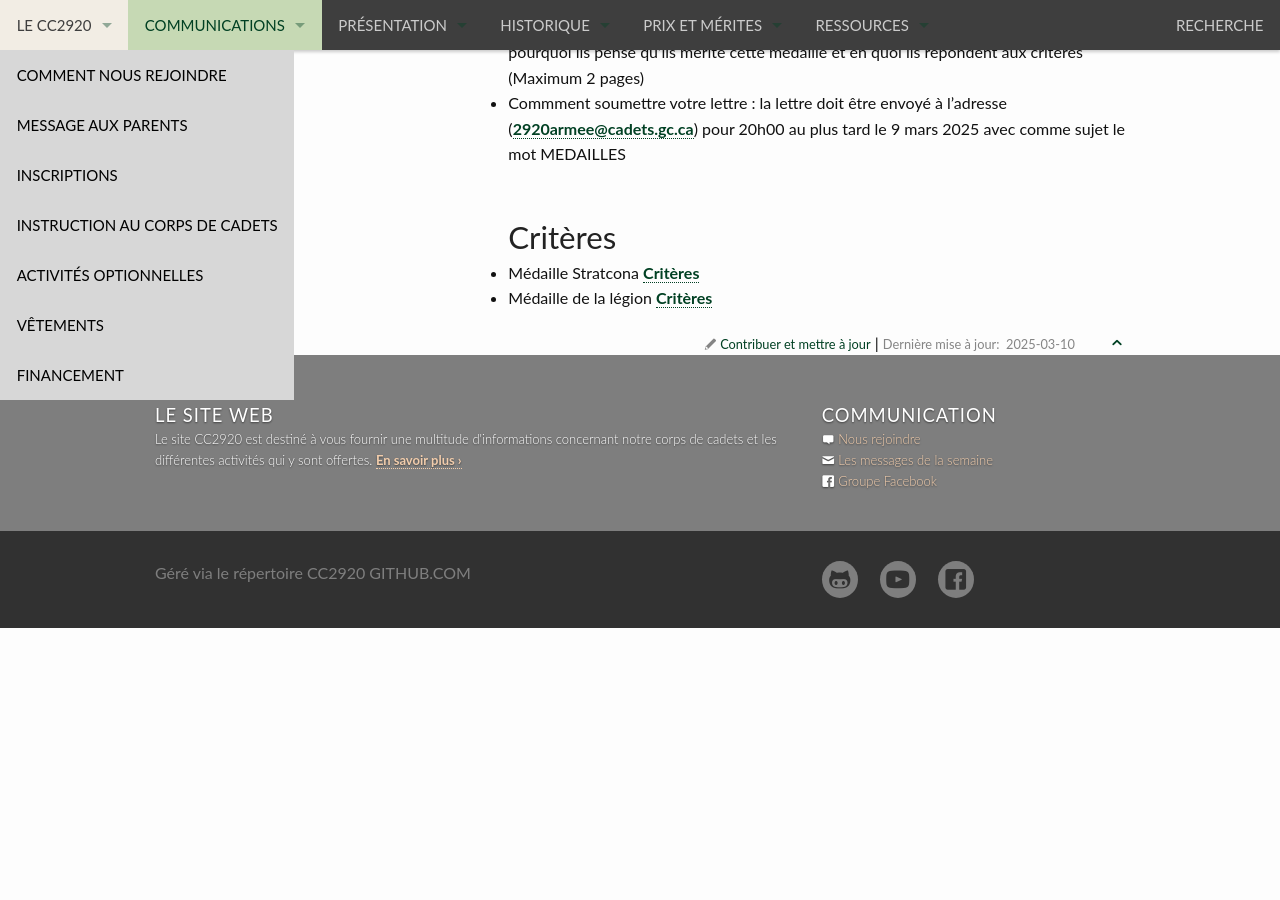
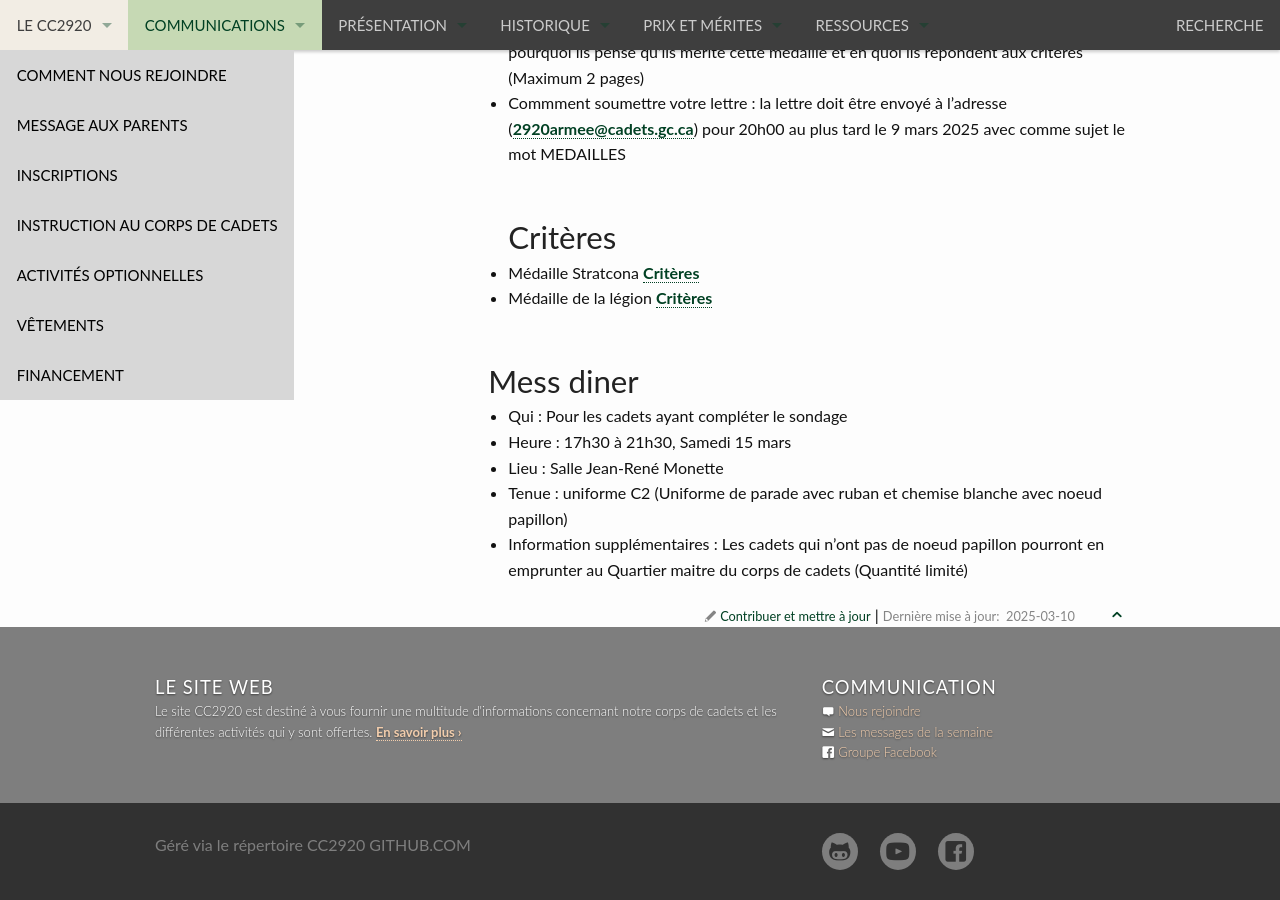
Before and after one commit to CC2920/web, a Jekyll site: the page built from _communications/messages.md, in a window 1280 px wide and 900 px high, scrolled down 2950 px. Built offline with Jekyll 4.4.1, drawn with Linux system fonts in a browser that asks for light colours; before the commit the page ends 3578 px from its top, so only the background shows below that.

Commit message:
ajout mess diner

```diff
--- a/_communications/messages.md
+++ b/_communications/messages.md
@@ -100,3 +100,11 @@ Si vous êtes absent le vendredi soir, vous devez envoyer un courriel à l'adres
 ## Critères
   - Médaille Stratcona [Critères](https://drive.google.com/file/d/1jqaLvZBrUMAOGrdMWc7HVBQu9FJscF8z/view?usp=sharing)
   - Médaille de la légion  [Critères](https://drive.google.com/file/d/1oOVjeyqaeg8Ke999N9Mknblyuys8KSWt/view?usp=sharing)
+
+## Mess diner
+
+- Qui :  Pour les cadets ayant compléter le sondage
+- Heure : 17h30 à 21h30, Samedi 15 mars
+- Lieu : Salle Jean-René Monette
+- Tenue : uniforme C2 (Uniforme de parade avec ruban et chemise blanche avec noeud papillon)
+- Information supplémentaires : Les cadets qui n'ont pas de noeud papillon pourront en emprunter au Quartier maitre du corps de cadets (Quantité limité)
```
